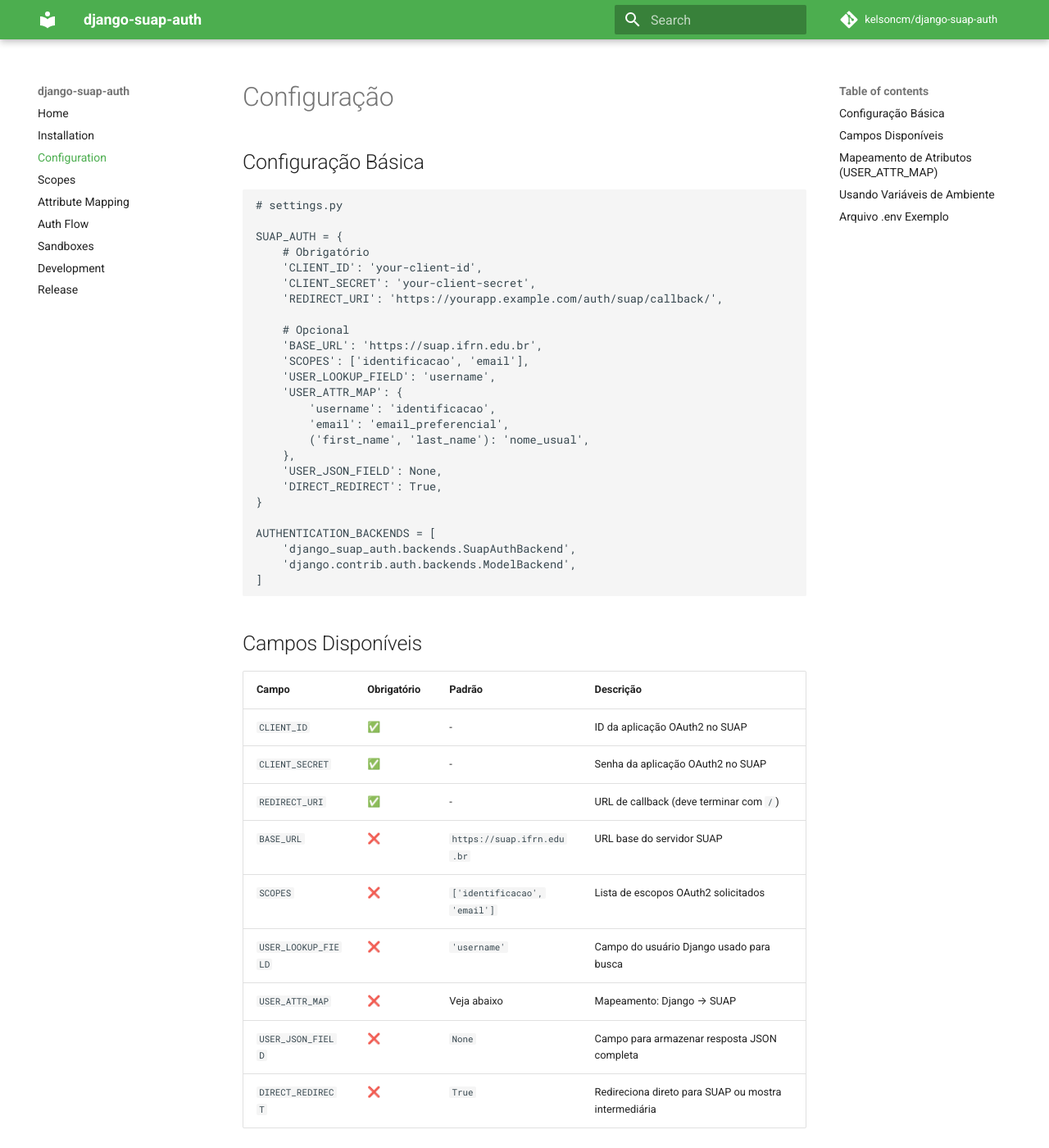
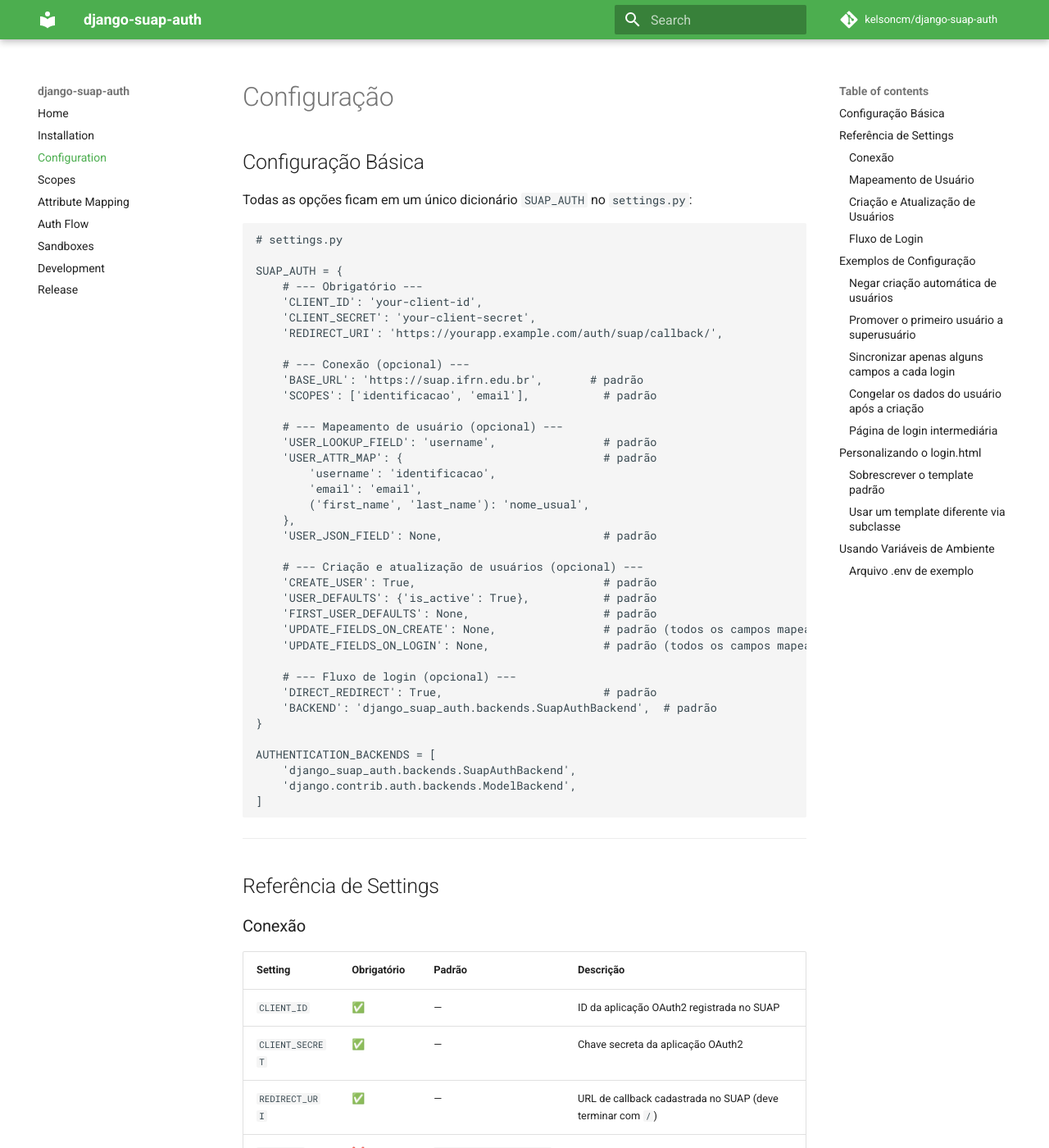
Before and after one commit to kelsoncm/django-suap-auth, an MkDocs documentation site: the page built from docs/configuration.md, in a window 1280 px wide and 1400 px high. Shown: the whole window at 82% size. Built offline with MkDocs 1.6.1 and Material for MkDocs 9.7.7, drawn with Linux system fonts in a browser that asks for light colours; comment, search, counter and statistics services are not loaded; some of the changed text lies outside the part shown.

Commit message:
feat: enhance SUAP authentication backend with user creation options and error handling

````diff
--- a/docs/attribute-mapping.md
+++ b/docs/attribute-mapping.md
@@ -1,57 +1,59 @@
 # Mapeamento de Atributos
+
+O dicionário `USER_ATTR_MAP` define como os campos retornados pelo SUAP são gravados
+no model `User` do Django.
 
 ## Mapeamento Padrão
 
 ```python
-SUAP_USER_ATTR_MAP = {
-    "username": "matricula",
-    "email": "email",
-    ("first_name", "last_name"): "nome_usual",
+SUAP_AUTH = {
+    # ...
+    'USER_ATTR_MAP': {
+        'username': 'identificacao',
+        'email': 'email',
+        ('first_name', 'last_name'): 'nome_usual',
+    },
 }
 ```
 
-## Mapeamento Personalizado
+## Campo Simples
 
 ```python
-SUAP_USER_ATTR_MAP = {
-    "username": "matricula",
-    "email": "email",
-    ("first_name", "last_name"): "nome_usual",
-    "campus": "campus",  # campo personalizado no seu modelo de usuário
+'USER_ATTR_MAP': {
+    'username': 'identificacao',
+    'email': 'email',
+}
+```
+
+## Divisão de Nome em Dois Campos
+
+Quando a chave é uma **tupla**, o valor SUAP é dividido no primeiro espaço:
+
+```python
+('first_name', 'last_name'): 'nome_usual'
+# "João Silva Santos" → first_name="João", last_name="Silva Santos"
+# "João"              → first_name="João", last_name=""
+```
+
+## Caminhos de Chave Pontilhados (Aninhados)
+
+Para acessar campos aninhados na resposta JSON do SUAP:
+
+```python
+'USER_ATTR_MAP': {
+    'username': 'identificacao',
+    'data_nascimento': 'dados_pessoais.data_nascimento',
 }
 ```
 
 ## Armazenando a Resposta JSON Completa
 
-```python
-SUAP_USER_JSON_FIELD = "suap_data"  # JSONField no seu modelo de usuário ou perfil
-```
-
-Ou via o mapa de atributos:
+Use `USER_JSON_FIELD` para gravar o dicionário completo retornado pelo SUAP em um
+`JSONField` do seu model:
 
 ```python
-SUAP_USER_ATTR_MAP = {
-    "username": "matricula",
-    "suap_data": "fulljson",  # armazena o dicionário de resposta completo
+SUAP_AUTH = {
+    # ...
+    'USER_JSON_FIELD': 'suap_data',  # JSONField no seu model de usuário
 }
 ```
-
-## Caminhos de Chave Pontilhados
-
-Para chaves de resposta SUAP aninhadas:
-
-```python
-SUAP_USER_ATTR_MAP = {
-    "username": "matricula",
-    "data_nascimento": "dados_pessoais.data_nascimento",
-}
-```
-
-## Divisão de Nome
-
-Quando usar uma chave tupla, o valor SUAP é dividido no primeiro espaço:
-
-```python
-("first_name", "last_name"): "nome_usual"
-# "João Silva Santos" → first_name="João", last_name="Silva Santos"
-```
--- a/docs/configuration.md
+++ b/docs/configuration.md
@@ -1,27 +1,41 @@
 # Configuração
 
 ## Configuração Básica
+
+Todas as opções ficam em um único dicionário `SUAP_AUTH` no `settings.py`:
 
 ```python
 # settings.py
 
 SUAP_AUTH = {
-    # Obrigatório
+    # --- Obrigatório ---
     'CLIENT_ID': 'your-client-id',
     'CLIENT_SECRET': 'your-client-secret',
     'REDIRECT_URI': 'https://yourapp.example.com/auth/suap/callback/',
 
-    # Opcional
-    'BASE_URL': 'https://suap.ifrn.edu.br',
-    'SCOPES': ['identificacao', 'email'],
-    'USER_LOOKUP_FIELD': 'username',
-    'USER_ATTR_MAP': {
+    # --- Conexão (opcional) ---
+    'BASE_URL': 'https://suap.ifrn.edu.br',       # padrão
+    'SCOPES': ['identificacao', 'email'],           # padrão
+
+    # --- Mapeamento de usuário (opcional) ---
+    'USER_LOOKUP_FIELD': 'username',                # padrão
+    'USER_ATTR_MAP': {                              # padrão
         'username': 'identificacao',
-        'email': 'email_preferencial',
+        'email': 'email',
         ('first_name', 'last_name'): 'nome_usual',
     },
-    'USER_JSON_FIELD': None,
-    'DIRECT_REDIRECT': True,
+    'USER_JSON_FIELD': None,                        # padrão
+
+    # --- Criação e atualização de usuários (opcional) ---
+    'CREATE_USER': True,                            # padrão
+    'USER_DEFAULTS': {'is_active': True},           # padrão
+    'FIRST_USER_DEFAULTS': None,                    # padrão
+    'UPDATE_FIELDS_ON_CREATE': None,                # padrão (todos os campos mapeados)
+    'UPDATE_FIELDS_ON_LOGIN': None,                 # padrão (todos os campos mapeados)
+
+    # --- Fluxo de login (opcional) ---
+    'DIRECT_REDIRECT': True,                        # padrão
+    'BACKEND': 'django_suap_auth.backends.SuapAuthBackend',  # padrão
 }
 
 AUTHENTICATION_BACKENDS = [
@@ -30,42 +44,161 @@
 ]
 ```
 
-## Campos Disponíveis
+---
 
-| Campo | Obrigatório | Padrão | Descrição |
-|-------|------------|--------|-----------|
-| `CLIENT_ID` | ✅ | - | ID da aplicação OAuth2 no SUAP |
-| `CLIENT_SECRET` | ✅ | - | Senha da aplicação OAuth2 no SUAP |
-| `REDIRECT_URI` | ✅ | - | URL de callback (deve terminar com `/`) |
-| `BASE_URL` | ❌ | `https://suap.ifrn.edu.br` | URL base do servidor SUAP |
-| `SCOPES` | ❌ | `['identificacao', 'email']` | Lista de escopos OAuth2 solicitados |
-| `USER_LOOKUP_FIELD` | ❌ | `'username'` | Campo do usuário Django usado para busca |
-| `USER_ATTR_MAP` | ❌ | Veja abaixo | Mapeamento: Django → SUAP |
-| `USER_JSON_FIELD` | ❌ | `None` | Campo para armazenar resposta JSON completa |
-| `DIRECT_REDIRECT` | ❌ | `True` | Redireciona direto para SUAP ou mostra intermediária |
+## Referência de Settings
 
-## Mapeamento de Atributos (USER_ATTR_MAP)
+### Conexão
 
-O dicionário `USER_ATTR_MAP` mapeia campos do modelo User do Django para chaves na resposta do SUAP:
+| Setting | Obrigatório | Padrão | Descrição |
+|---------|-------------|--------|-----------|
+| `CLIENT_ID` | ✅ | — | ID da aplicação OAuth2 registrada no SUAP |
+| `CLIENT_SECRET` | ✅ | — | Chave secreta da aplicação OAuth2 |
+| `REDIRECT_URI` | ✅ | — | URL de callback cadastrada no SUAP (deve terminar com `/`) |
+| `BASE_URL` | ❌ | `'https://suap.ifrn.edu.br'` | URL base do servidor SUAP |
+| `SCOPES` | ❌ | `['identificacao', 'email']` | Escopos OAuth2 solicitados na autorização |
+
+### Mapeamento de Usuário
+
+| Setting | Obrigatório | Padrão | Descrição |
+|---------|-------------|--------|-----------|
+| `USER_LOOKUP_FIELD` | ❌ | `'username'` | Campo do model `User` usado para localizar o usuário |
+| `USER_ATTR_MAP` | ❌ | Veja [Mapeamento de Atributos](attribute-mapping.md) | Dicionário `campo_django → chave_suap` |
+| `USER_JSON_FIELD` | ❌ | `None` | Se definido, armazena o JSON completo do SUAP neste campo |
+
+### Criação e Atualização de Usuários
+
+| Setting | Obrigatório | Padrão | Descrição |
+|---------|-------------|--------|-----------|
+| `CREATE_USER` | ❌ | `True` | Quando `False`, nega o login de usuários sem conta local (lança `SuapUserNotAllowedError`) |
+| `USER_DEFAULTS` | ❌ | `{'is_active': True}` | Campos aplicados ao **criar** um usuário. Também são reaplicados a cada login (ex.: reactivar conta inativa) |
+| `FIRST_USER_DEFAULTS` | ❌ | `None` | Quando definido, substitui `USER_DEFAULTS` somente para o **primeiro usuário** criado no banco. Útil para promover automaticamente o primeiro cadastro a superusuário |
+| `UPDATE_FIELDS_ON_CREATE` | ❌ | `None` | Lista de campos mapeados gravados na criação. `None` = todos; `[]` = nenhum |
+| `UPDATE_FIELDS_ON_LOGIN` | ❌ | `None` | Lista de campos mapeados sincronizados a cada login. `None` = todos; `[]` = nenhum |
+
+### Fluxo de Login
+
+| Setting | Obrigatório | Padrão | Descrição |
+|---------|-------------|--------|-----------|
+| `DIRECT_REDIRECT` | ❌ | `True` | `True` redireciona imediatamente ao SUAP; `False` exibe uma página intermediária de confirmação |
+| `BACKEND` | ❌ | `'django_suap_auth.backends.SuapAuthBackend'` | Caminho Python do backend de autenticação usado em `login()` |
+
+---
+
+## Exemplos de Configuração
+
+### Negar criação automática de usuários
+
+Útil quando os usuários devem ser pré-cadastrados por um administrador:
 
 ```python
 SUAP_AUTH = {
     # ...
-    'USER_ATTR_MAP': {
-        'username': 'identificacao',           # Campo simples
-        'email': 'email_preferencial',
-        'first_name': 'primeiro_nome',
-        'last_name': 'ultimo_nome',
-        ('first_name', 'last_name'): 'nome_usual',  # Múltiplos campos
-    },
+    'CREATE_USER': False,
 }
 ```
+
+Usuários sem conta local receberão uma mensagem de erro e serão redirecionados ao `LOGIN_URL`.
+
+### Promover o primeiro usuário a superusuário
+
+```python
+SUAP_AUTH = {
+    # ...
+    'USER_DEFAULTS': {'is_active': True, 'is_superuser': False, 'is_staff': False},
+    'FIRST_USER_DEFAULTS': {'is_active': True, 'is_superuser': True, 'is_staff': True},
+}
+```
+
+O primeiro usuário a se autenticar será superusuário; os demais serão usuários comuns.
+
+### Sincronizar apenas alguns campos a cada login
+
+```python
+SUAP_AUTH = {
+    # ...
+    'UPDATE_FIELDS_ON_LOGIN': ['email', 'first_name', 'last_name'],
+}
+```
+
+### Congelar os dados do usuário após a criação
+
+Cria o usuário com todos os dados do SUAP, mas nunca os sobrescreve nos logins seguintes:
+
+```python
+SUAP_AUTH = {
+    # ...
+    'UPDATE_FIELDS_ON_CREATE': None,  # todos os campos na criação
+    'UPDATE_FIELDS_ON_LOGIN': [],     # nenhum campo nos logins seguintes
+}
+```
+
+### Página de login intermediária
+
+Ao invés de redirecionar automaticamente ao SUAP:
+
+```python
+SUAP_AUTH = {
+    # ...
+    'DIRECT_REDIRECT': False,
+}
+```
+
+Veja [Personalizando o login.html](#personalizando-o-loginhtml) para customizar a página exibida.
+
+---
+
+## Personalizando o login.html
+
+Quando `DIRECT_REDIRECT = False`, a view exibe o template `django_suap_auth/login.html`.
+
+### Sobrescrever o template padrão
+
+Crie o arquivo `templates/django_suap_auth/login.html` no seu projeto (certifique-se de que `APP_DIRS = True` ou que o diretório esteja em `DIRS`):
+
+```html
+{% extends "base.html" %}
+
+{% block content %}
+  <h1>Entrar</h1>
+  <p>Use sua conta SUAP para acessar o sistema.</p>
+  <form method="post">
+    {% csrf_token %}
+    <button type="submit">Entrar com SUAP</button>
+  </form>
+{% endblock %}
+```
+
+O template padrão é um HTML mínimo sem dependências — substitua-o livremente.
+
+### Usar um template diferente via subclasse
+
+Subclasse `SuapLoginView` e defina `intermediate_template`:
+
+```python
+# myapp/views.py
+from django_suap_auth.views import SuapLoginView
+
+class MyLoginView(SuapLoginView):
+    intermediate_template = "myapp/custom_login.html"
+```
+
+```python
+# myapp/urls.py
+from .views import MyLoginView
+
+urlpatterns = [
+    path('auth/suap/login/', MyLoginView.as_view(), name='suap-login'),
+    # ...
+]
+```
+
+---
 
 ## Usando Variáveis de Ambiente
 
 ```python
 import os
-from pathlib import Path
 
 SUAP_AUTH = {
     'CLIENT_ID': os.getenv('SUAP_CLIENT_ID'),
@@ -74,10 +207,11 @@
     'BASE_URL': os.getenv('SUAP_BASE_URL', 'https://suap.ifrn.edu.br'),
     'SCOPES': os.getenv('SUAP_SCOPES', 'identificacao,email').split(','),
     'DIRECT_REDIRECT': os.getenv('SUAP_DIRECT_REDIRECT', 'True') == 'True',
+    'CREATE_USER': os.getenv('SUAP_CREATE_USER', 'True') == 'True',
 }
 ```
 
-## Arquivo .env Exemplo
+### Arquivo `.env` de exemplo
 
 ```env
 SUAP_CLIENT_ID=your-client-id
@@ -86,4 +220,5 @@
 SUAP_BASE_URL=https://suap.ifrn.edu.br
 SUAP_SCOPES=identificacao,email
 SUAP_DIRECT_REDIRECT=False
+SUAP_CREATE_USER=True
 ```
````
Also changed, not shown: 5 other files.
